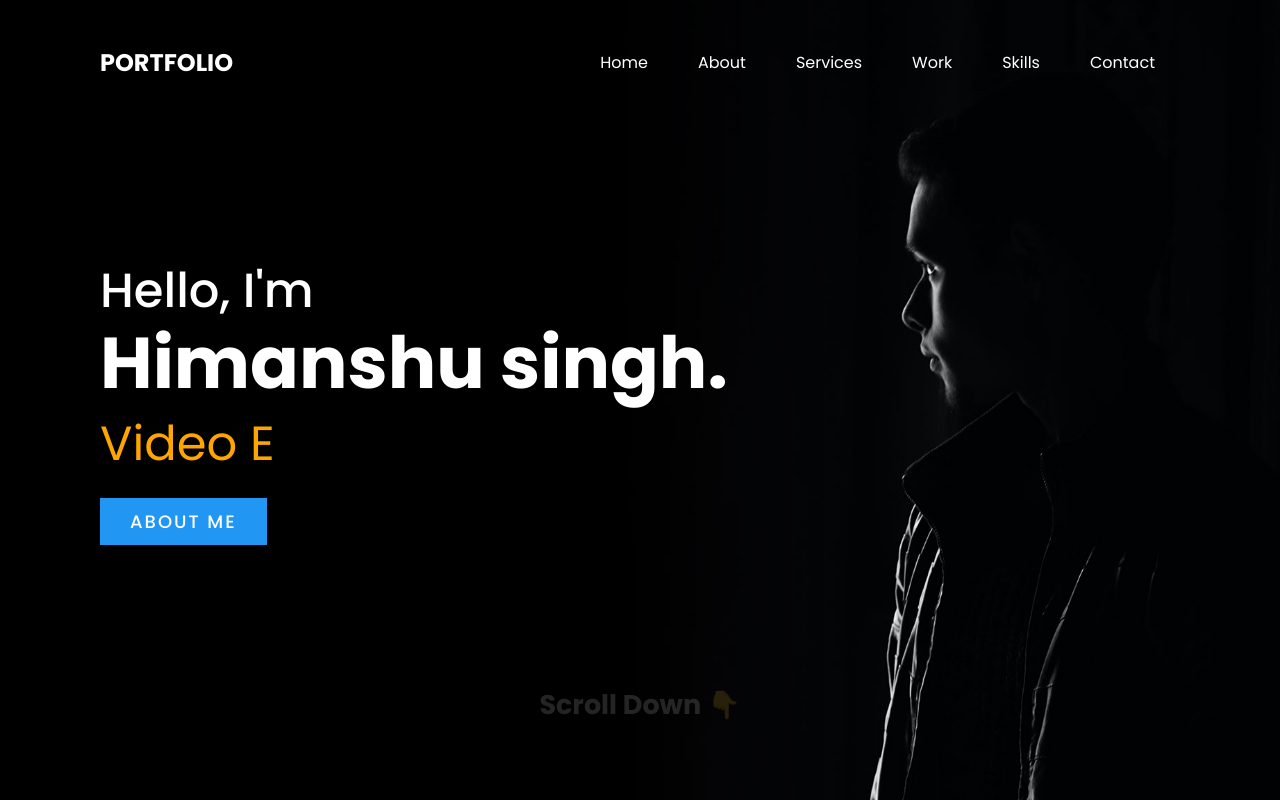
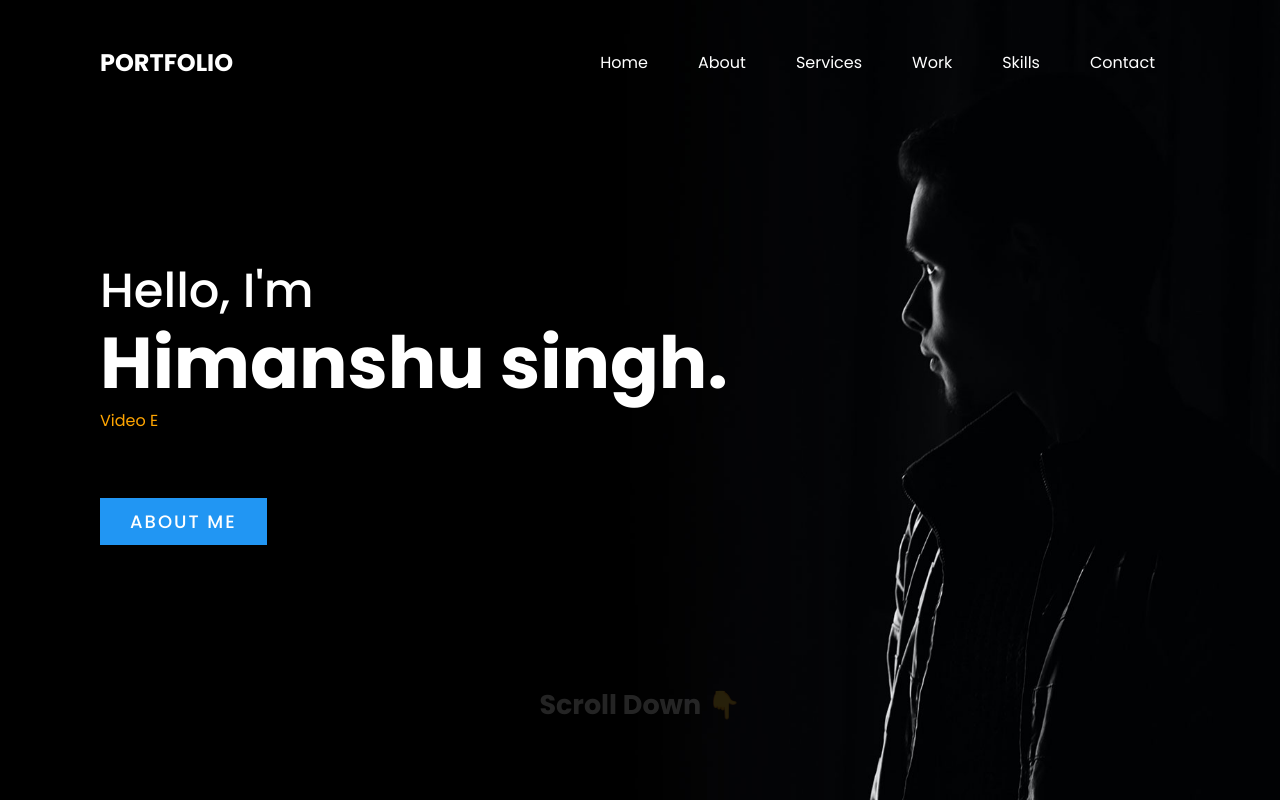
Before and after one commit to papolahimanshu5402/papolahimanshu.in, a plain HTML site: page index.html in a window 1280 px wide. Shown: the top 802 px of the page. Drawn offline with nearby package versions, Linux system fonts and the light colour scheme.

Commit message:
Update index.html

```diff
--- a/index.html
+++ b/index.html
@@ -35,7 +35,7 @@
       <div class="text-banner">
         <h2>Hello, I'm <br><span>Himanshu singh.</span></h2>
         <div style="width: fit-content; height:70px;">
-          <p style="color:orange; font-size:3rem;" id="passion"> </p>
+          <p style="color:orange;" id="passion"> </p>
         </div>
         <a href="#about" class="btn">About Me</a>
       </div>
```
